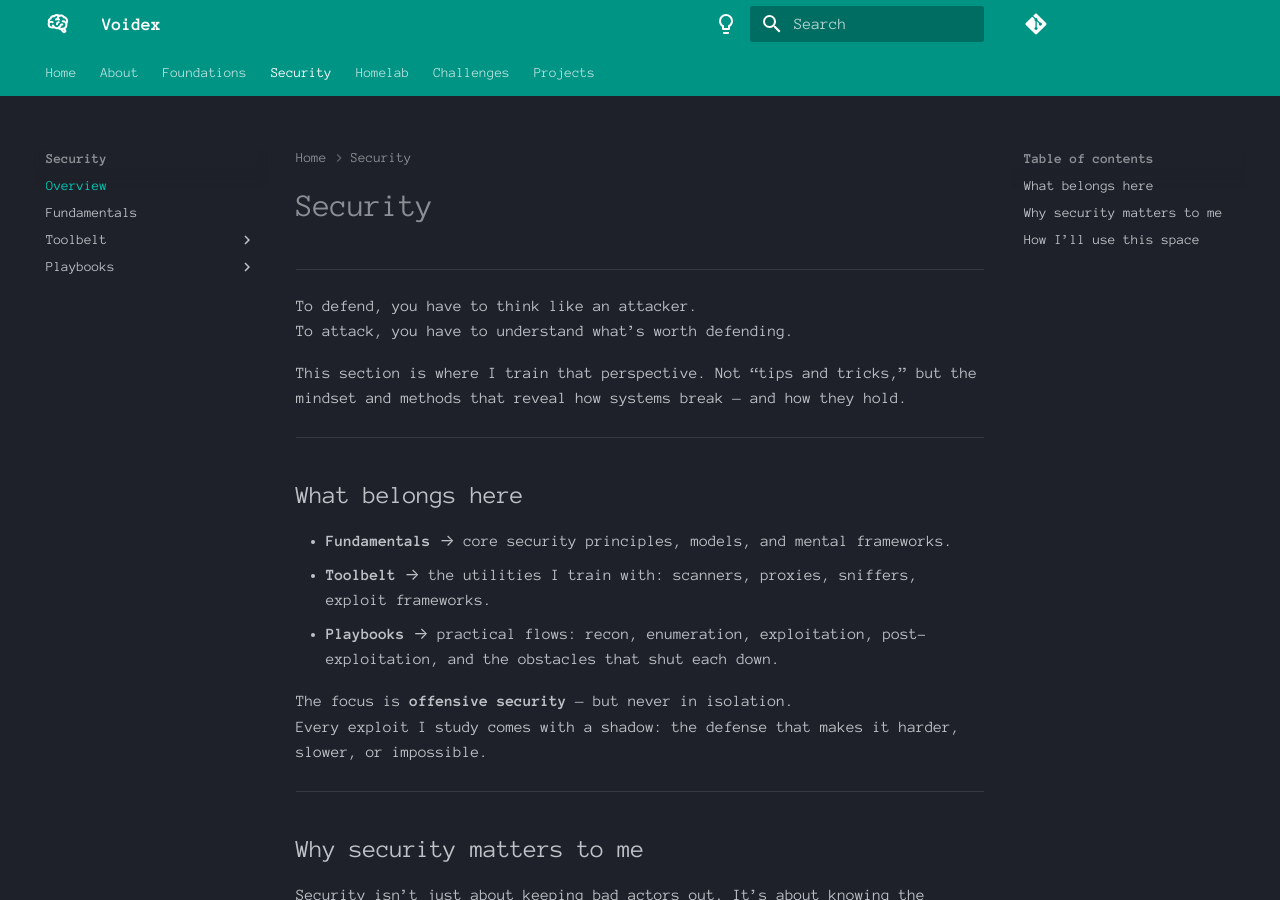
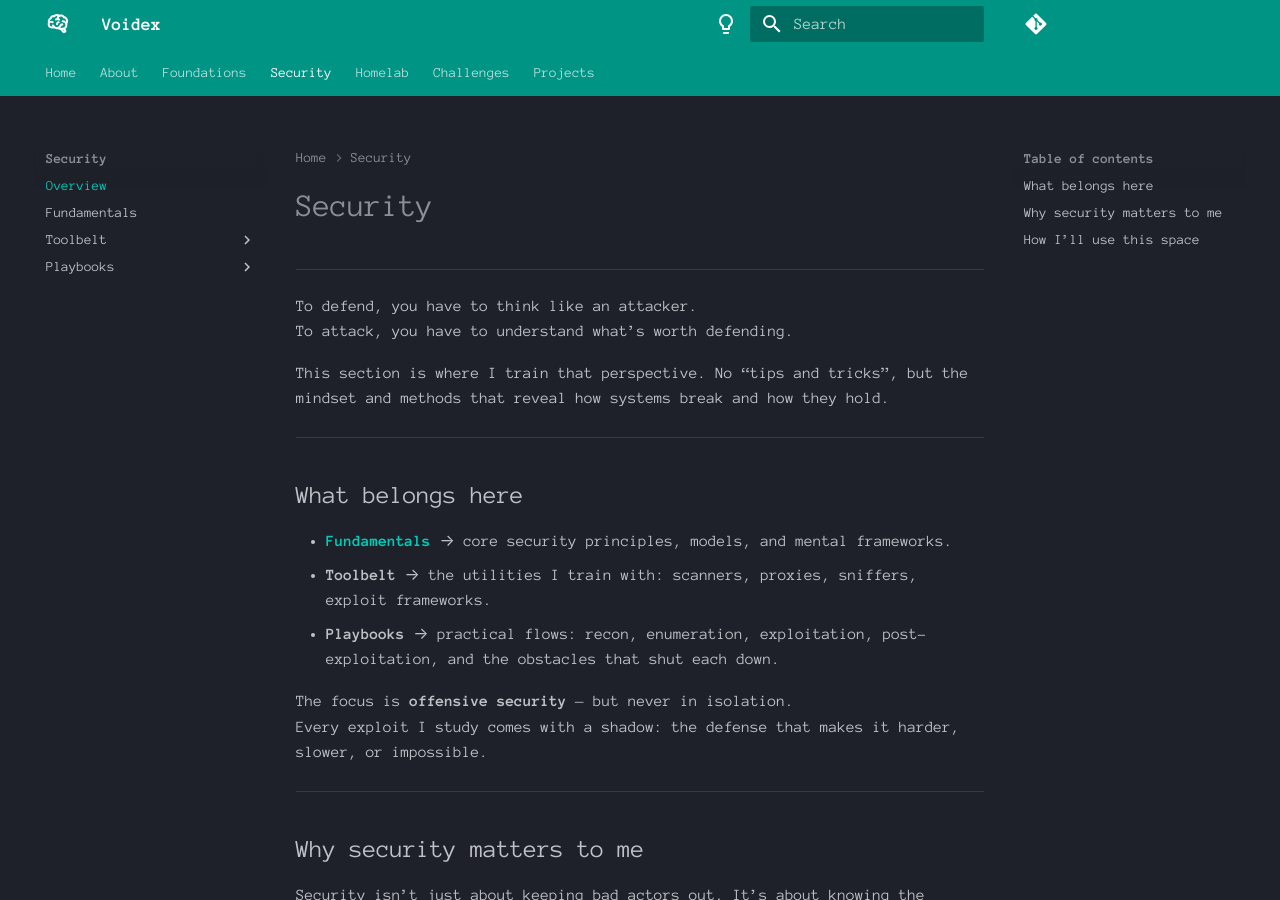
Before and after one commit to Fudomaru/wiki, an MkDocs documentation site: the page built from docs/security/overview.md, in a window 1280 px wide and 900 px high. Built offline with MkDocs 1.6.1 and Material for MkDocs 9.7.7, drawn with Linux system fonts in a browser that asks for light colours; comment, search, counter and statistics services are not loaded.

Commit message:
Fixing minor issue in /security

```diff
--- a/docs/security/overview.md
+++ b/docs/security/overview.md
@@ -10,13 +10,15 @@ description: Offensive craft, defensive insight — my playbook of attack and re
 To defend, you have to think like an attacker.
 To attack, you have to understand what’s worth defending.
 
-This section is where I train that perspective. Not “tips and tricks,” but the mindset and methods that reveal how systems break — and how they hold.
+This section is where I train that perspective.
+No “tips and tricks”, but the mindset and methods
+that reveal how systems break and how they hold.
 
 ---
 
 ## What belongs here
 
-- **Fundamentals** → core security principles, models, and mental frameworks.
+- [**Fundamentals**](/security/fundamentals/) → core security principles, models, and mental frameworks.
 - **Toolbelt** → the utilities I train with: scanners, proxies, sniffers, exploit frameworks.
 - **Playbooks** → practical flows: recon, enumeration, exploitation, post-exploitation, and the obstacles that shut each down.
 
```
Also changed, not shown: docs/security/index.md (deleted, +0 -54 lines).
